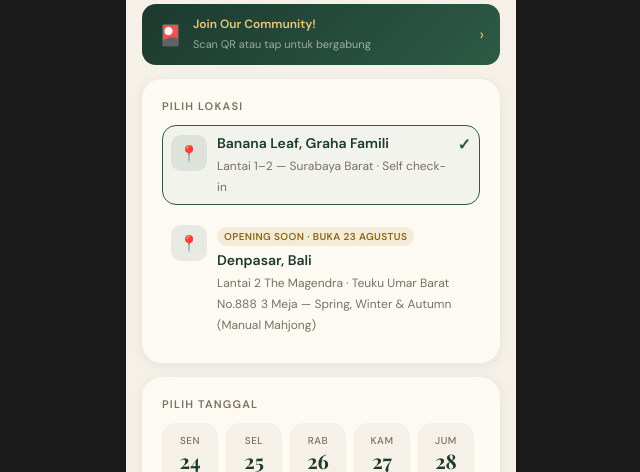
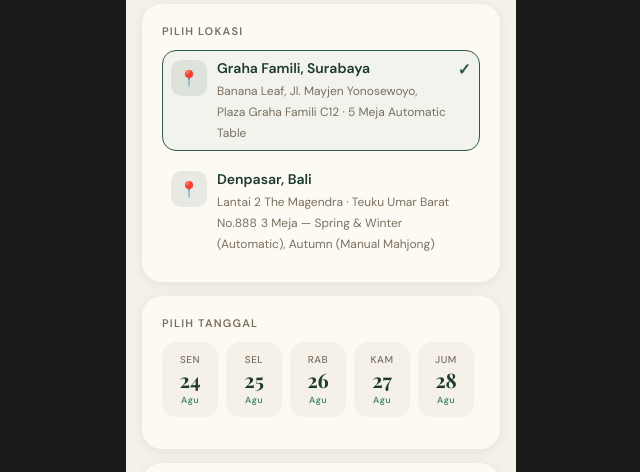
Before and after one commit to LineJie/pungrsvp, a website: page index.html in a window 1280 px wide. Shown: the part 328-800 px from the top of the page, without its empty margins (319-959 px from the left). Drawn offline with nearby package versions, Linux system fonts and the light colour scheme.

Commit message:
Add files via upload

```diff
--- a/index.html
+++ b/index.html
@@ -785,7 +785,8 @@
   <!-- CONTENT -->
   <div class="content">
 
-    <!-- COMMUNITY STRIP -->
+    <!-- COMMUNITY STRIP — sementara dihapus dari tampilan, belum pede buat komunitas.
+         Modal & fungsi JS di bawah masih ada, tinggal aktifin lagi strip ini kalau sudah siap:
     <div class="member-strip" onclick="openCommunity()">
       <div class="member-icon">🎴</div>
       <div class="member-text">
@@ -794,6 +795,7 @@
       </div>
       <div class="member-arrow">›</div>
     </div>
+    -->
 
     <!-- QR MODAL -->
     <div id="qrModal" onclick="closeCommunity()" style="display:none;position:fixed;inset:0;background:rgba(0,0,0,0.75);z-index:999;align-items:center;justify-content:center;flex-direction:column;">
@@ -826,18 +828,17 @@
       <div class="location-row selected" id="locBanana" onclick="selectLocation('surabaya')">
         <div class="loc-icon">📍</div>
         <div class="loc-text">
-          <strong>Banana Leaf, Graha Famili</strong>
-        <span>Lantai 1–2 — Surabaya Barat · Self check-in</span>
+          <strong>Graha Famili, Surabaya</strong>
+        <span>Banana Leaf, Jl. Mayjen Yonosewoyo, Plaza Graha Famili C12 · 5 Meja Automatic Table</span>
         </div>
       <div class="loc-check">✓</div>
       </div>
     <div class="location-row" id="locDenpasar" onclick="selectLocation('denpasar')" style="margin-top:10px;">
     <div class="loc-icon">📍</div>
     <div class="loc-text">
-    <div class="opening-badge">Opening Soon · Buka 23 Agustus</div>
     <strong>Denpasar, Bali</strong>
     <span>Lantai 2 The Magendra · Teuku Umar Barat No.888</span>
-    <span>3 Meja — Spring, Winter &amp; Autumn (Manual Mahjong)</span>
+    <span>3 Meja — Spring &amp; Winter (Automatic), Autumn (Manual Mahjong)</span>
     </div>
     <div class="loc-check" style="display:none;">✓</div>
     </div>
@@ -1057,8 +1058,8 @@
     { id: '5', name: 'Dragon Table', floor: 'Lantai 1', cap: '4 orang', rate: 50000, emoji: '🐉', avail: true, bookedBy: null },
   ];
   const tableDataDenpasar = [
-    { id: 'b1', name: 'Spring Table', floor: 'Denpasar, Bali', cap: '4 orang', rate: 50000, emoji: '🌱', avail: true, bookedBy: null },
-    { id: 'b2', name: 'Winter Table', floor: 'Denpasar, Bali', cap: '4 orang', rate: 50000, emoji: '❄️', avail: true, bookedBy: null },
+    { id: 'b1', name: 'Spring Table', floor: 'Denpasar, Bali', cap: '4 orang', rate: 50000, emoji: '🌱', note: 'Automatic Table', avail: true, bookedBy: null },
+    { id: 'b2', name: 'Winter Table', floor: 'Denpasar, Bali', cap: '4 orang', rate: 50000, emoji: '❄️', note: 'Automatic Table', avail: true, bookedBy: null },
     { id: 'b3', name: 'Autumn Table', floor: 'Denpasar, Bali', cap: '4 orang', rate: 30000, emoji: '🍂', note: 'Manual Mahjong', avail: true, bookedBy: null },
   ];
 
@@ -1353,7 +1354,7 @@
     // Header hanya menunjukkan cabang aktif. Nama brand tetap konsisten,
     // sedangkan alamat lengkap tersedia pada kartu pilihan lokasi di bawah.
     const headerLocation = document.getElementById('headerLocation');
-    if (headerLocation) headerLocation.textContent = loc === 'denpasar' ? 'Opening Soon · Denpasar, Bali' : 'Surabaya';
+    if (headerLocation) headerLocation.textContent = loc === 'denpasar' ? 'Denpasar, Bali' : 'Surabaya';
 
     // Update kartu lokasi (checkmark & border aktif)
     const bananaRow = document.getElementById('locBanana');
@@ -1373,7 +1374,7 @@
     const hint = document.getElementById('durationHint');
     if (hint) {
       hint.textContent = loc === 'denpasar'
-        ? 'Rp 50.000/jam (Spring & Winter) · Rp 30.000/jam (Autumn)'
+        ? 'Rp 50.000/jam · Spring & Winter (Automatic) · Rp 30.000/jam Autumn (Manual)'
         : 'Rp 50.000 / jam per meja';
     }
 
```
